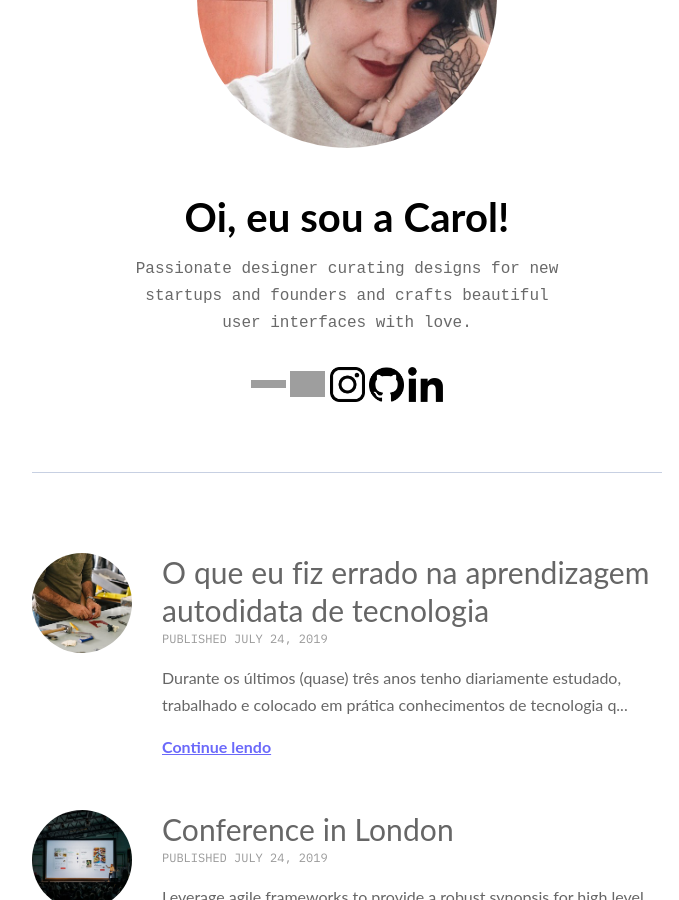
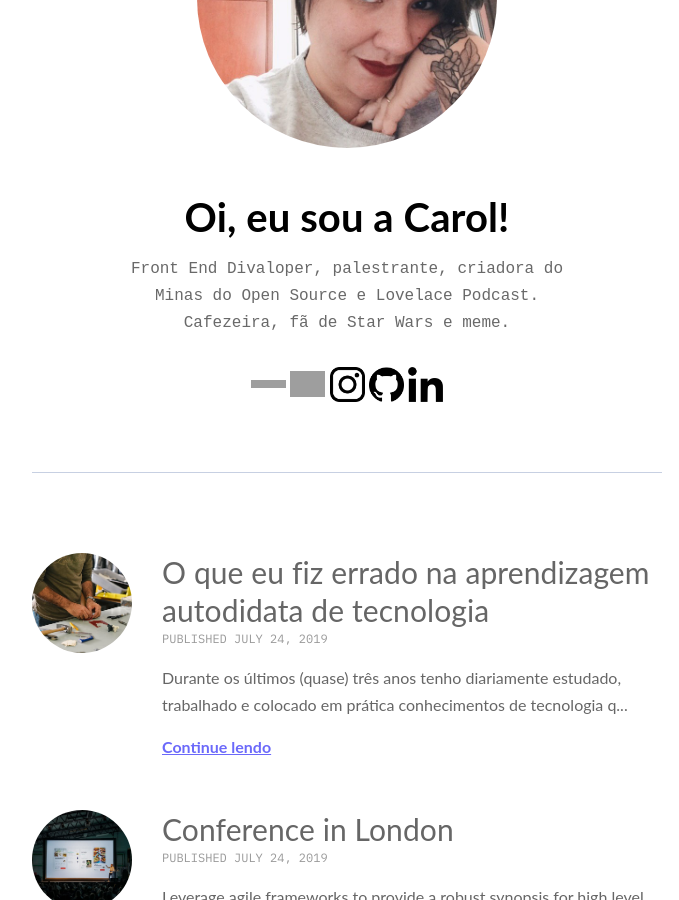
Before and after one commit to carolsoaressantos/carolcodes.github.io, a Jekyll site: the page built from index.html, in a window 1280 px wide and 900 px high, scrolled down 321 px. Shown: the whole window, without its empty margins (293-972 px from the left). Built offline with Jekyll 4.4.1, drawn with Linux system fonts in a browser that asks for light colours; some of the changed text lies outside the part shown; grey boxes are pictures that could not be loaded.

Commit message:
Alterando footer de todas as páginas

```diff
--- a/_config.yml
+++ b/_config.yml
@@ -10,18 +10,20 @@
   name: DIVALOPER
   image: '/assets/img/01.jpg'
   job: Oi, eu sou a Carol!
-  bio: Passionate designer curating designs for new startups  and  founders  and crafts  beautiful user interfaces with love.
+  bio: Front End Divaloper, palestrante, criadora do Minas do Open Source e Lovelace Podcast. Cafezeira, fã de Star Wars e meme.
   email: carolinesoareessantoss@gmail.com
 
 
 # Contact links
 contact:
   - name: Twitter
-    link: https://twitter.com/
-  - name: Facebook
-    link: https://facebook.com/
+    link: https://twitter.com/carolcode
+  - name: Github
+    link: https://github.com/carolcodes
   - name: Instagram
-    link: https://instagram.com/
+    link: https://instagram.com/carolcode
+  - name: Linkedin
+    link: https://linkedin.com/in/carolcode
 
 
 # Comment Section (Disqus)
```
Also changed, not shown: 16 other files.
